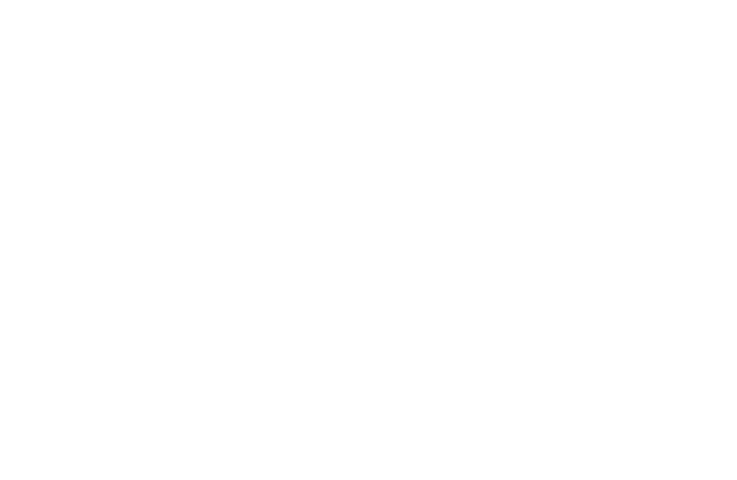
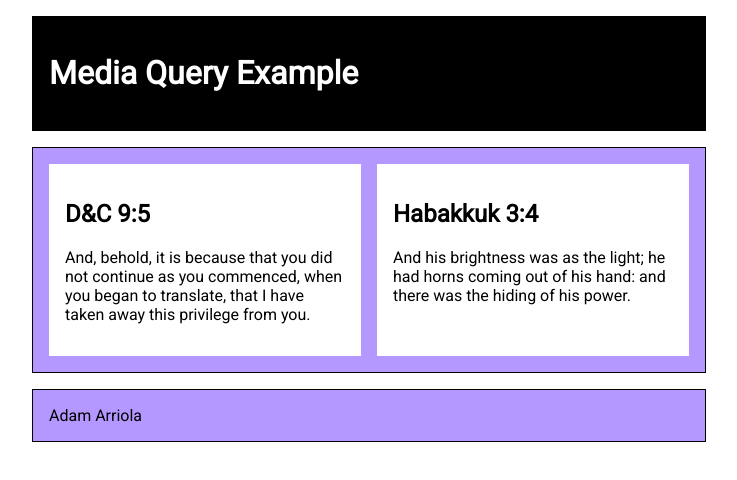
Before and after one commit to family002/wdd131, a plain HTML site: page week02/media-query.html in a window 1280 px wide. Shown: the whole page, without its empty margins (271-1008 px from the left). Drawn offline with Linux system fonts and the light colour scheme.

Commit message:
lerning activity

```diff
--- a/week02/media-query.html
+++ b/week02/media-query.html
@@ -1,11 +1,36 @@
 <!DOCTYPE html>
 <html lang="en">
+
 <head>
     <meta charset="UTF-8">
     <meta name="viewport" content="width=device-width, initial-scale=1.0">
-    <title>Document</title>
+    <title>Media Query Example</title>
+    <meta name="description" content="Media Query Example">
+    <meta name="author" content="Adam Arriola">
+    <link rel="preconnect" href="https://fonts.googleapis.com">
+    <link rel="preconnect" href="https://fonts.gstatic.com" crossorigin>
+    <link href="https://fonts.googleapis.com/css2?family=Roboto&display=swap" rel="stylesheet">
+    <link rel="stylesheet" href="styles/media-query.css">
+    <link rel="stylesheet" href="styles/media-query-large.css">
 </head>
+
 <body>
+    <header>
+        <h1>Media Query Example</h1>
+    </header>
+    <main>
+        <section>
+            <h2>D&C 9:5</h2>
+            <p>And, behold, it is because that you did not continue as you commenced, when you began to translate, that
+                I have taken away this privilege from you.</p>
+        </section>
+        <section>
+            <h2>Habakkuk 3:4</h2>
+            <p>And his brightness was as the light; he had horns coming out of his hand: and there was the hiding of his
+                power.</p>
+        </section>
+    </main>
+    <footer>Adam Arriola</footer>
+</body>
 
-</body>
 </html>
--- /dev/null
+++ b/week02/styles/media-query-large.css
@@ -0,0 +1,9 @@
+@media screen and (min-width: 500px) {
+    header {
+        background-color: rgb(0, 0, 0);
+        color: rgb(255, 255, 255);
+    }
+    main {
+        grid-template-columns: 1fr 1fr;
+    }
+}
--- /dev/null
+++ b/week02/styles/media-query.css
@@ -0,0 +1,22 @@
+body{
+    font-family: 'Roboto', sans-serif;
+}
+
+header, footer, main{
+    max-width: 640px;
+    margin: 1rem auto;
+    border: 1px solid black;
+    padding: 1rem;
+    background-color: rgb(180, 151, 255);
+}
+
+main{
+    display: grid;
+    grid-template-columns: 1fr;
+    grid-gap: 1rem;
+}
+
+section{
+    padding: 1rem;
+    background-color: rgb(255, 255, 255);
+}
```
